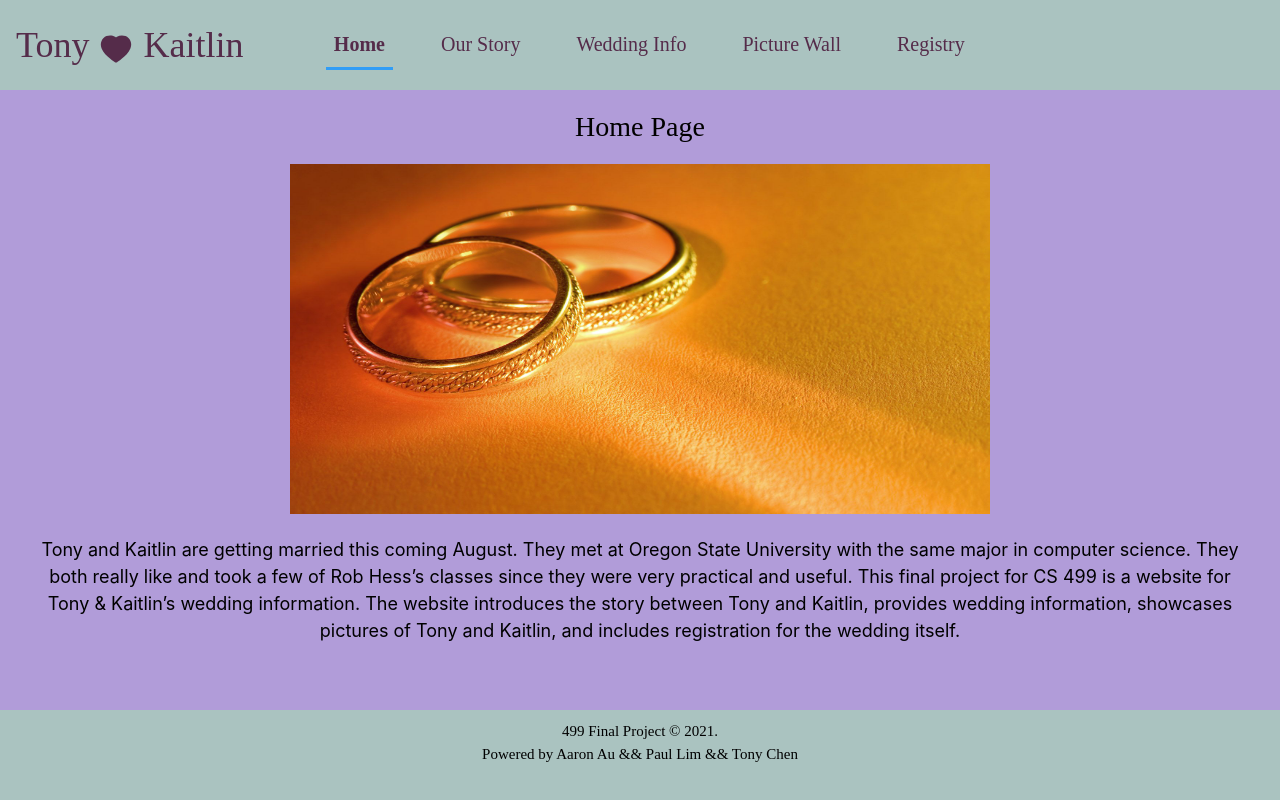
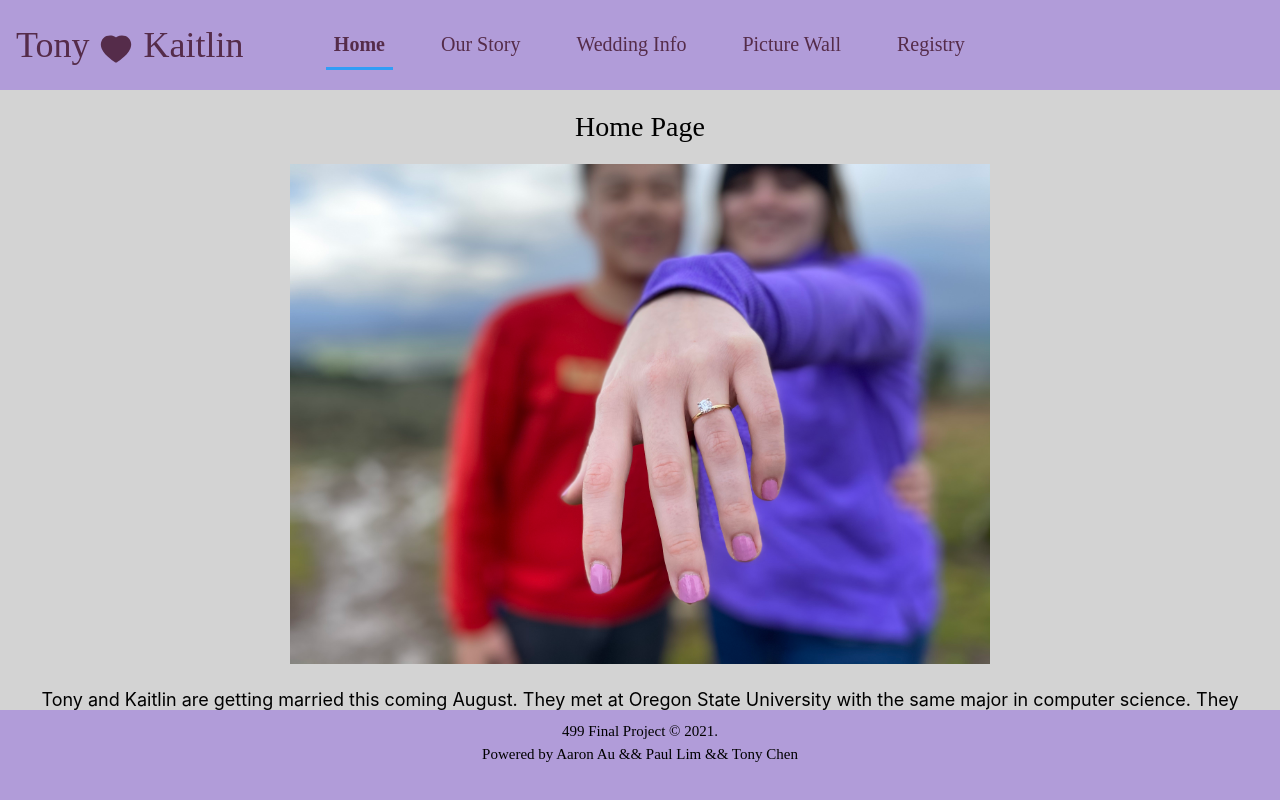
Before and after one commit to TJC1997/final-project-team-28, a Next.js app: page / in a window 1280 px wide. Built offline with nearby package versions, Linux system fonts and the light colour scheme.

Commit message:
added functionality and styling

```diff
--- a/pages/index.js
+++ b/pages/index.js
@@ -8,7 +8,7 @@ const Home = () => {
       <TopNavbar home />
       <div className="main-contents">
         <h3 style={{ marginBottom: 20}}>Home Page</h3>
-        <Image src={"/wedding.jpg"} width={700} height={350}/>
+        <Image src={"/weddingphoto.jpg"} width={700} height={500}/>
         <p className='home-cap'>Tony and Kaitlin are getting married this coming August. They met at Oregon State University with the same major in computer science. They both really like and took a few of Rob Hess’s classes since they were very practical and useful. This final project for CS 499 is a website for Tony & Kaitlin’s wedding information. The website introduces the story between Tony and Kaitlin, provides wedding information, showcases pictures of Tony and Kaitlin, and includes registration for the wedding itself.</p>
       </div>
       <Footer />
--- a/styles/globals.css
+++ b/styles/globals.css
@@ -6,7 +6,7 @@ body > div:first-child,
 div#__next,
 div#__next > div {
   height: 95% !important;
-  background-color: #b19cd9 !important;
+  background-color: #D3D3D3 !important;
 }
 
 * {
@@ -32,7 +32,7 @@ div#__next > div {
 
 /*The following CSS are for the TopNavBar */
 .bg-purple {
-  background-color: #aac3c0;
+  background-color: #b19cd9;
 }
 
 .nav-link {
@@ -83,7 +83,7 @@ footer {
   padding-top: 10px;
   font-size: 15px;
   color: black;
-  background-color: #aac3c0;
+  background-color: #b19cd9;
   position: static;
   bottom: 0;
   width: 100%;
@@ -168,7 +168,7 @@ footer {
   color: lightblue;
 }
 
-h4 {
+.registrateBack h4 {
   color: lightblue;
 }
 
```
Also changed, not shown: public/weddingphoto.jpg (added), 1 other file (tests, documents, lock files or other folders).
